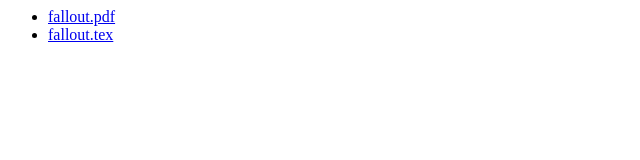
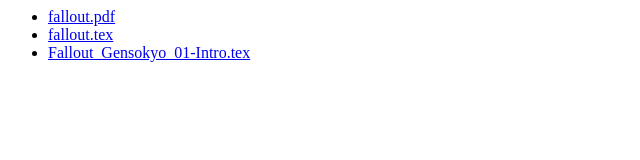
Before and after one commit to barneydesmond/fallout-gensokyo, a plain HTML site: page index.html in a window 1280 px wide. Shown: the whole page, without its empty margins (0-640 px from the left). Drawn offline with Linux system fonts and the light colour scheme.

Commit message:
make an intro-teaser, popping out a local common chunk

```diff
--- a/index.html
+++ b/index.html
@@ -4,6 +4,7 @@
 <ul>
 	<li><a href="fallout.pdf">fallout.pdf</a></li>
 	<li><a href="fallout.tex">fallout.tex</a></li>
+	<li><a href="Fallout_Gensokyo_01-Intro.tex">Fallout_Gensokyo_01-Intro.tex</a></li>
 </ul>
 
 </body>
```
Also changed, not shown: 3 other files.
